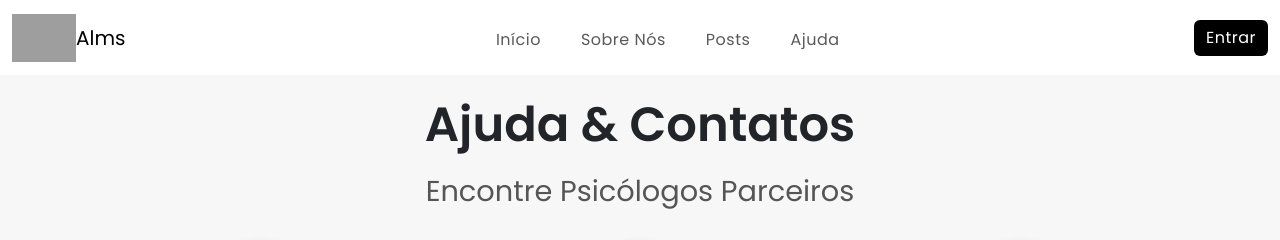
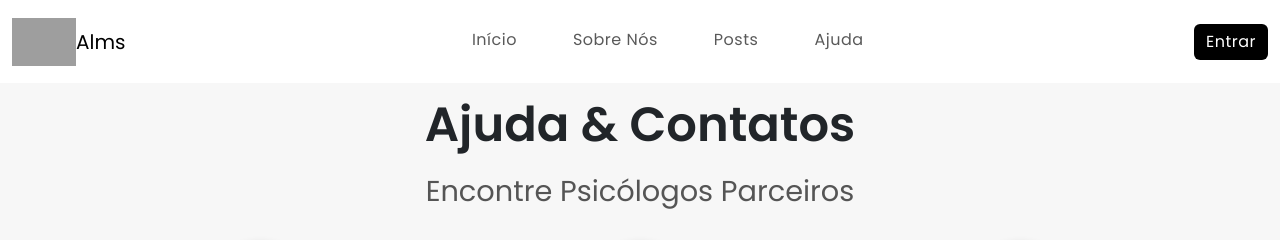
Before and after one commit to lariiscriis/ProjetoGestaoAgil, a Django app: page /ajuda/ in a window 1280 px wide. Shown: the top 240 px of the page. Run offline with Django 4.2, Linux system fonts and the light colour scheme; grey boxes are pictures that could not be loaded.

Commit message:
NavBar responsiva adicionada

```diff
--- a/app/templates/template.html
+++ b/app/templates/template.html
@@ -9,31 +9,45 @@
     {% endblock %}
     <link rel="stylesheet" href="{% static 'css/template.css' %}">
     <link rel="icon" href="https://images.emojiterra.com/openmoji/v13.1/512px/26ab.png" type="image/x-icon" />
-    <script src="https://cdn.jsdelivr.net/npm/bootstrap@5.3.3/dist/js/bootstrap.bundle.min.js" integrity="sha384-YvpcrYf0tY3lHB60NNkmXc5s9fDVZLESaAA55NDzOxhy9GkcIdslK1eN7N6jIeHz" crossorigin="anonymous"></script>
     <title>{% block titulo%}Alms Projeto{% endblock %}</title>
 </head>
 <body>
+      <nav class="navbar navbar-expand-lg fixed-top bg-body-tertiary" id="nav">
+        <div class="container-fluid">
+          <div class="divNav">
+            <img src="https://images.emojiterra.com/openmoji/v13.1/512px/26ab.png" class="d-inline-block align-top" alt="" width="30" height="30">
+            <a class="navbar-brand" href="">Alms</a>
+          </div>
 
-    <nav class="navbar fixed-top bg-body-tertiary" id="nav">
-        <div class="container-fluid">
-            <div class="divNav">
-                 <img src="https://images.emojiterra.com/openmoji/v13.1/512px/26ab.png" class="d-inline-block align-top" alt="">
-                 <a class="navbar-brand" href="">Alms</a>
+
+          <div class="collapse navbar-collapse justify-content-center" id="navbarResponsive">
+            <ul class="navbar-nav" id="divItensNav">
+              <li class="nav-item">
+                <a class="nav-link" href="{% url 'app' %}#SecaoIndex1">Início</a>
+              </li>
+              <li class="nav-item">
+                <a class="nav-link" href="{% url 'app' %}#Section-sobre-nos">Sobre Nós</a>
+              </li>
+              <li class="nav-item">
+                <a class="nav-link" href="{% url 'app' %}#Section-posts">Posts</a>
+              </li>
+              <li class="nav-item">
+                <a class="nav-link" href="{% url 'linkAjuda' %}">Ajuda</a>
+              </li>
+            </ul>
+
 
           </div>
-          <div class="navbar-nav" id="divItensNav" >
-            <a class="nav-item nav-link" href="{% url 'app' %}#SecaoIndex1">Início</a>
-            <a class="nav-item nav-link" href="{% url 'app' %}#Section-sobre-nos">Sobre Nós</a>
-            <a class="nav-item nav-link" href="{% url 'app' %}#Section-posts">Posts</a>
-            <a class="nav-item nav-link" href="{% url 'linkAjuda'%}">Ajuda</a>
-          </div>
+          <form class="d-flex" role="search">
+            <a href="{% url 'login' %}" class="btn btn-outline-success" id="btn-login">Entrar</a>
+          </form>
 
-          <form class="d-flex" role="search">
-            <a href="{% url 'login'%}" class="btn btn-outline-success" id="btn-login">Entrar</a>
-          </form>
+          <button class="navbar-toggler" type="button" data-bs-toggle="collapse" data-bs-target="#navbarResponsive"
+          aria-controls="navbarResponsive" aria-expanded="false" aria-label="Toggle navigation">
+          <span class="navbar-toggler-icon"></span>
+        </button>
         </div>
       </nav>
-
 
       <main>
         {% block conteudo %}
@@ -60,5 +74,6 @@
           </ul>
 </div>
 
+<script src="https://cdn.jsdelivr.net/npm/bootstrap@5.3.3/dist/js/bootstrap.bundle.min.js" integrity="sha384-YvpcrYf0tY3lHB60NNkmXc5s9fDVZLESaAA55NDzOxhy9GkcIdslK1eN7N6jIeHz" crossorigin="anonymous"></script>
 
 </body>
```
Also changed, not shown: app/migrations/0001_initial.py (added).
